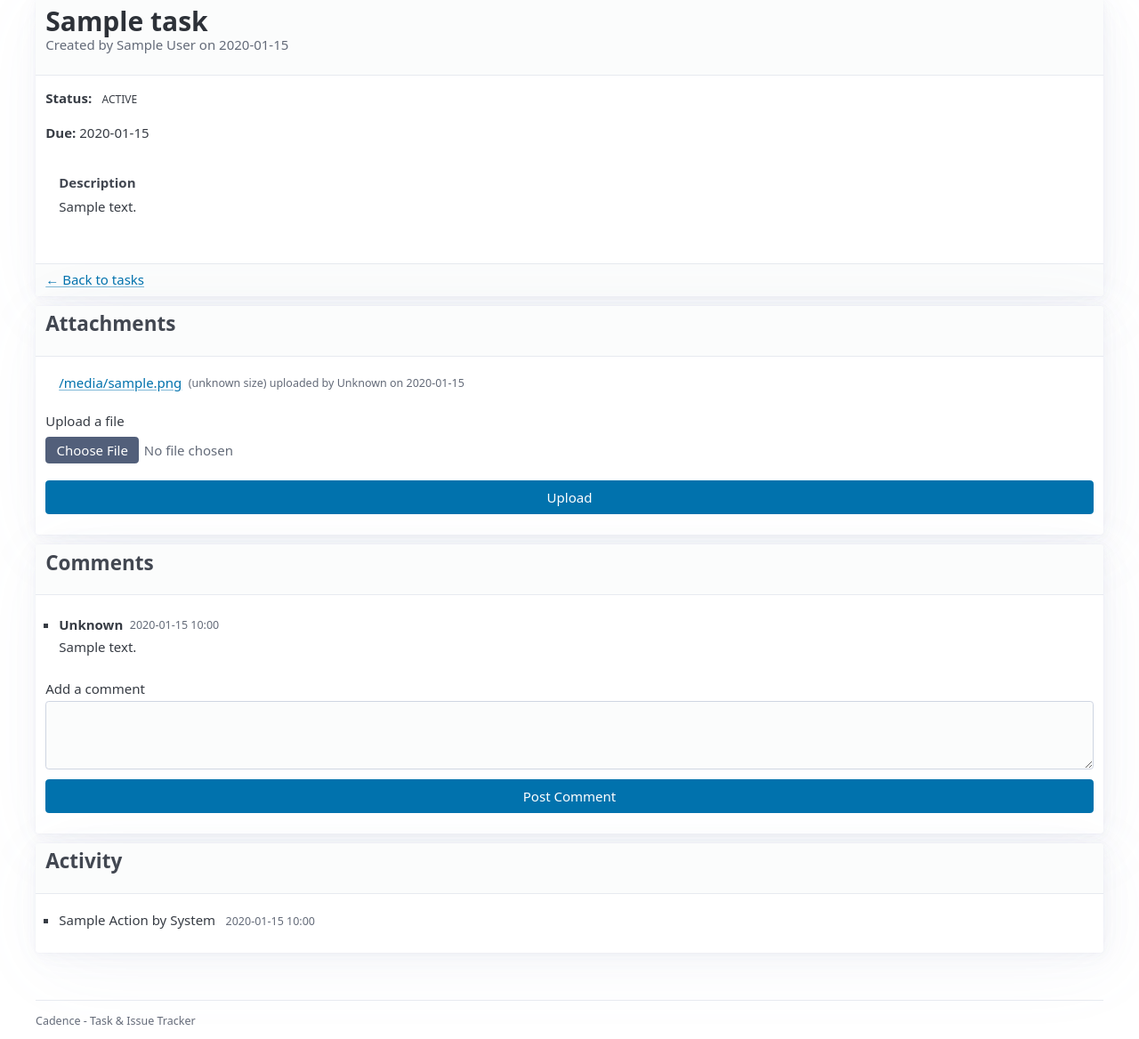
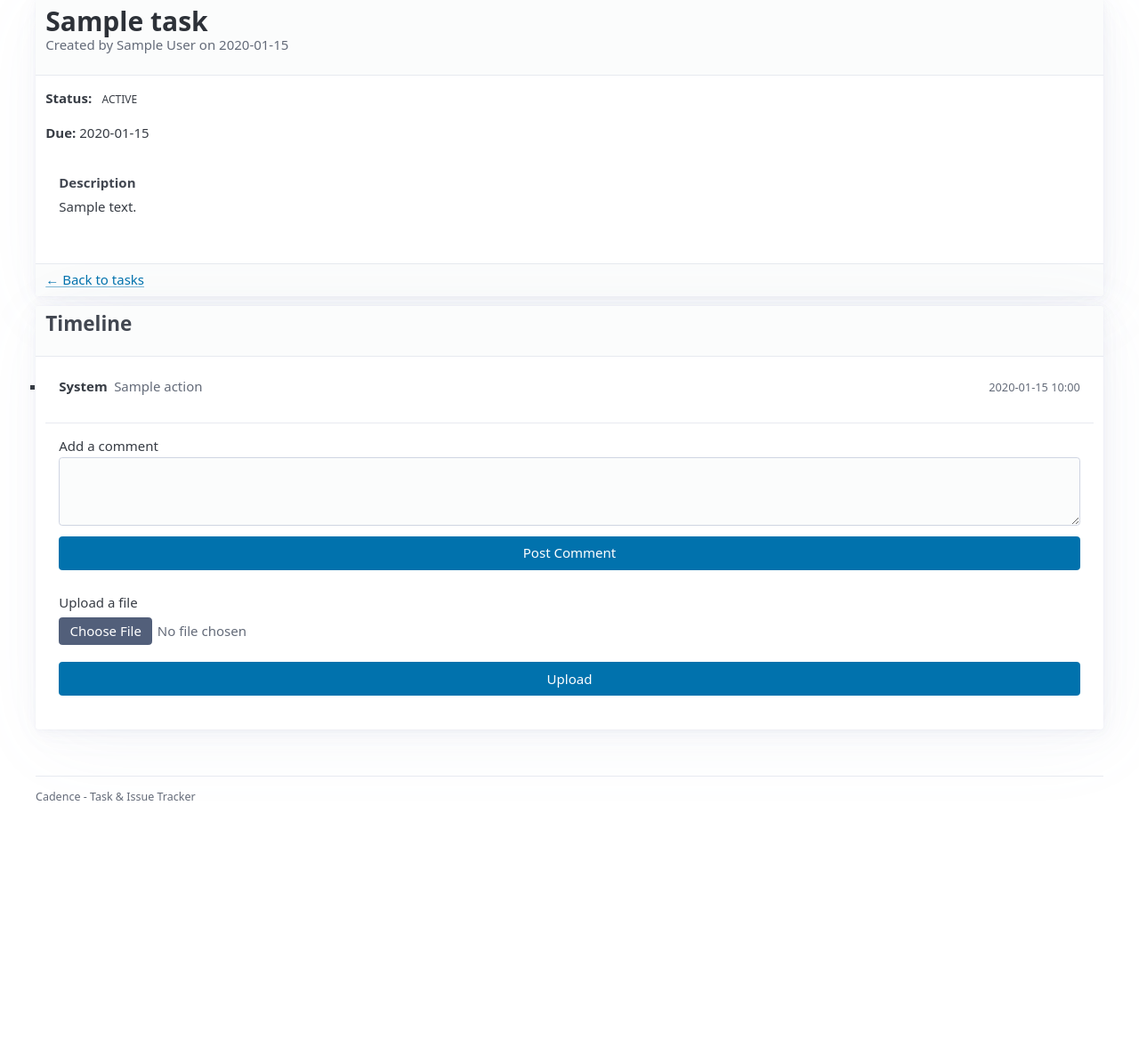
Before and after one commit to technobok/cadence, a Flask app: template src/cadence/templates/tasks/view.html in a window 1280 px wide. Shown: the part 85-1253 px from the top of the page at 89% size. After the commit the page ends 985 px from the top, so only its background shows below. Run offline with Flask 3, Linux system fonts and the light colour scheme; the template is opened without the code that fills it: most values are stand-ins (such as "Sample title", 1, 10 or a date in 2020).

Commit message:
Unify comments and attachments into timeline view
- Merge separate Comments, Attachments, and Activity sections into
  single Timeline section
- Show full comment content and attachment download links inline
- Store comment content and attachment UUID in activity details
- Add comment and upload forms to bottom of timeline
- Remove unused _comments.html and _attachments.html partials

```diff
--- a/src/cadence/static/css/app.css
+++ b/src/cadence/static/css/app.css
@@ -205,15 +205,15 @@ footer small {
     margin-top: 0.5rem;
 }
 
-/* Activity list */
+/* Timeline / Activity list */
 .activity-list {
     list-style: none;
-    padding: 0 1rem;
-    margin: 0;
+    padding: 0;
+    margin: 0 0 1rem 0;
 }
 
 .activity-item {
-    padding: 0.5rem 0;
+    padding: 0.75rem 1rem;
     border-bottom: 1px solid var(--pico-muted-border-color);
 }
 
@@ -221,18 +221,27 @@ footer small {
     border-bottom: none;
 }
 
-.activity-action {
-    font-weight: 500;
+.activity-header {
+    display: flex;
+    flex-wrap: wrap;
+    align-items: baseline;
+    gap: 0.5rem;
+    margin-bottom: 0.25rem;
+}
+
+.activity-action-text {
+    color: var(--pico-muted-color);
 }
 
 .activity-time {
     color: var(--pico-muted-color);
-    margin-left: 0.5rem;
+    font-size: 0.85rem;
+    margin-left: auto;
 }
 
 .activity-details {
     margin-top: 0.25rem;
-    font-size: 0.85rem;
+    font-size: 0.9rem;
     color: var(--pico-muted-color);
 }
 
@@ -240,67 +249,35 @@ footer small {
     display: block;
 }
 
-/* Comments */
-.comments-list {
-    list-style: none;
-    padding: 0 1rem;
-    margin: 0 0 1rem 0;
+.activity-content {
+    margin-top: 0.5rem;
+    display: flex;
+    flex-wrap: wrap;
+    align-items: flex-start;
+    gap: 0.5rem;
 }
 
-.comment-item {
-    padding: 0.75rem 0;
-    border-bottom: 1px solid var(--pico-muted-border-color);
+.activity-comment .activity-content {
+    flex-direction: column;
 }
 
-.comment-item:last-child {
-    border-bottom: none;
-}
-
-.comment-header {
-    display: flex;
-    align-items: center;
-    gap: 0.5rem;
-    margin-bottom: 0.25rem;
-}
-
-.comment-time {
-    color: var(--pico-muted-color);
-}
-
-.comment-delete {
-    padding: 0.2rem 0.4rem;
-    font-size: 0.75rem;
+.activity-delete-form {
+    display: inline;
     margin-left: auto;
 }
 
+.activity-delete {
+    padding: 0.2rem 0.4rem;
+    font-size: 0.75rem;
+}
+
+/* Comment content in timeline */
 .comment-content {
     white-space: pre-wrap;
+    flex: 1 1 100%;
 }
 
-.comment-form {
-    margin-top: 1rem;
-}
-
-/* Attachments */
-.attachments-list {
-    list-style: none;
-    padding: 0 1rem;
-    margin: 0 0 1rem 0;
-}
-
-.attachment-item {
-    padding: 0.5rem 0;
-    border-bottom: 1px solid var(--pico-muted-border-color);
-    display: flex;
-    flex-wrap: wrap;
-    align-items: center;
-    gap: 0.5rem;
-}
-
-.attachment-item:last-child {
-    border-bottom: none;
-}
-
+/* Attachment in timeline */
 .attachment-link {
     font-weight: 500;
 }
@@ -309,12 +286,16 @@ footer small {
     color: var(--pico-muted-color);
 }
 
-.attachment-delete {
-    padding: 0.2rem 0.4rem;
-    font-size: 0.75rem;
-    margin-left: auto;
+/* Timeline forms */
+.timeline-forms {
+    padding: 1rem;
+    border-top: 1px solid var(--pico-muted-border-color);
+    display: flex;
+    flex-direction: column;
+    gap: 1rem;
 }
 
+.comment-form,
 .attachment-form {
-    margin-top: 1rem;
+    margin: 0;
 }
--- a/src/cadence/templates/tasks/_activity.html
+++ b/src/cadence/templates/tasks/_activity.html
@@ -1,21 +1,67 @@
 {% if activities %}
 <ul class="activity-list">
     {% for activity in activities %}
-    <li class="activity-item">
-        <span class="activity-action">{{ activity.action|replace('_', ' ')|title }}</span>
-        by {{ users[activity.user_id].display_name or users[activity.user_id].email if activity.user_id in users else 'System' }}
-        <small class="activity-time">{{ activity.logged_at|localdatetime }}</small>
-        {% if activity.details %}
+    <li class="activity-item {% if activity.action == 'commented' %}activity-comment{% elif activity.action == 'attachment_added' %}activity-attachment{% endif %}">
+        <div class="activity-header">
+            <strong>{{ users[activity.user_id].display_name or users[activity.user_id].email if activity.user_id in users else 'System' }}</strong>
+            <span class="activity-action-text">{{ activity.action|replace('_', ' ') }}</span>
+            <small class="activity-time">{{ activity.logged_at|localdatetime }}</small>
+        </div>
+
+        {% if activity.action == 'commented' and activity.details and activity.details.content %}
+        <div class="activity-content">
+            <div class="comment-content">{{ activity.details.content }}</div>
+            {% if activity.details.comment_uuid and (activity.user_id == g.user.id or task.owner_id == g.user.id or g.user.is_admin) %}
+            <form method="POST"
+                  action="{{ url_for('tasks.delete_comment', task_uuid=task.uuid, comment_uuid=activity.details.comment_uuid) }}"
+                  hx-post="{{ url_for('tasks.delete_comment', task_uuid=task.uuid, comment_uuid=activity.details.comment_uuid) }}"
+                  hx-target="#activity-section"
+                  hx-swap="innerHTML"
+                  class="activity-delete-form">
+                <button type="submit" class="outline secondary activity-delete" onclick="return confirm('Delete this comment?')">Delete</button>
+            </form>
+            {% endif %}
+        </div>
+
+        {% elif activity.action == 'attachment_added' and activity.details %}
+        <div class="activity-content">
+            {% if activity.details.attachment_uuid %}
+            <a href="{{ url_for('tasks.download_attachment', task_uuid=task.uuid, attachment_uuid=activity.details.attachment_uuid) }}" class="attachment-link">
+                {{ activity.details.filename }}
+            </a>
+            {% if activity.details.file_size %}
+            <small class="attachment-meta">({{ format_file_size(activity.details.file_size) }})</small>
+            {% endif %}
+            {% if activity.user_id == g.user.id or task.owner_id == g.user.id or g.user.is_admin %}
+            <form method="POST"
+                  action="{{ url_for('tasks.delete_attachment', task_uuid=task.uuid, attachment_uuid=activity.details.attachment_uuid) }}"
+                  hx-post="{{ url_for('tasks.delete_attachment', task_uuid=task.uuid, attachment_uuid=activity.details.attachment_uuid) }}"
+                  hx-target="#activity-section"
+                  hx-swap="innerHTML"
+                  class="activity-delete-form">
+                <button type="submit" class="outline secondary activity-delete" onclick="return confirm('Delete this attachment?')">Delete</button>
+            </form>
+            {% endif %}
+            {% else %}
+            {{ activity.details.filename }}
+            {% endif %}
+        </div>
+
+        {% elif activity.action == 'attachment_deleted' and activity.details %}
         <div class="activity-details">
-            {% if activity.action == 'status_changed' %}
+            <small>{{ activity.details.filename }}</small>
+        </div>
+
+        {% elif activity.action == 'status_changed' and activity.details %}
+        <div class="activity-details">
             {{ activity.details.old }} &rarr; {{ activity.details.new }}
-            {% elif activity.action == 'updated' and activity.details.changes %}
+        </div>
+
+        {% elif activity.action == 'updated' and activity.details and activity.details.changes %}
+        <div class="activity-details">
             {% for change in activity.details.changes %}
             <small>{{ change.field }}: {{ change.old[:50] if change.old else '(empty)' }} &rarr; {{ change.new[:50] }}</small>
             {% endfor %}
-            {% elif activity.action == 'attachment_added' or activity.action == 'attachment_deleted' %}
-            {{ activity.details.filename }}
-            {% endif %}
         </div>
         {% endif %}
     </li>
@@ -24,3 +70,32 @@
 {% else %}
 <p>No activity yet.</p>
 {% endif %}
+
+<div class="timeline-forms">
+    <form method="POST"
+          action="{{ url_for('tasks.add_comment', task_uuid=task.uuid) }}"
+          hx-post="{{ url_for('tasks.add_comment', task_uuid=task.uuid) }}"
+          hx-target="#activity-section"
+          hx-swap="innerHTML"
+          class="comment-form">
+        <label for="content">
+            Add a comment
+            <textarea id="content" name="content" rows="3" required></textarea>
+        </label>
+        <button type="submit">Post Comment</button>
+    </form>
+
+    <form method="POST"
+          action="{{ url_for('tasks.upload_attachment', task_uuid=task.uuid) }}"
+          hx-post="{{ url_for('tasks.upload_attachment', task_uuid=task.uuid) }}"
+          hx-target="#activity-section"
+          hx-swap="innerHTML"
+          hx-encoding="multipart/form-data"
+          class="attachment-form">
+        <label for="file">
+            Upload a file
+            <input type="file" id="file" name="file" required>
+        </label>
+        <button type="submit">Upload</button>
+    </form>
+</div>
--- a/src/cadence/templates/tasks/_attachments.html
+++ /dev/null
@@ -1,44 +0,0 @@
-{% if attachments %}
-<ul class="attachments-list">
-    {% for attachment in attachments %}
-    {% set blob = blobs.get(attachment.file_blob_id) %}
-    <li class="attachment-item">
-        <a href="{{ url_for('tasks.download_attachment', task_uuid=task.uuid, attachment_uuid=attachment.uuid) }}" class="attachment-link">
-            {{ attachment.original_filename }}
-        </a>
-        <small class="attachment-meta">
-            ({{ format_file_size(blob.file_size) if blob else 'unknown size' }})
-            uploaded by {{ users[attachment.uploaded_by].display_name or users[attachment.uploaded_by].email if attachment.uploaded_by in users else 'Unknown' }}
-            on {{ attachment.uploaded_at|localdate }}
-        </small>
-        {% if attachment.uploaded_by == g.user.id or task.owner_id == g.user.id or g.user.is_admin %}
-        <form method="POST"
-              action="{{ url_for('tasks.delete_attachment', task_uuid=task.uuid, attachment_uuid=attachment.uuid) }}"
-              hx-post="{{ url_for('tasks.delete_attachment', task_uuid=task.uuid, attachment_uuid=attachment.uuid) }}"
-              hx-target="#attachments-section"
-              hx-swap="innerHTML"
-              hx-confirm="Delete this attachment?"
-              style="display: inline;">
-            <button type="submit" class="outline secondary attachment-delete">Delete</button>
-        </form>
-        {% endif %}
-    </li>
-    {% endfor %}
-</ul>
-{% else %}
-<p>No attachments yet.</p>
-{% endif %}
-
-<form method="POST"
-      action="{{ url_for('tasks.upload_attachment', task_uuid=task.uuid) }}"
-      hx-post="{{ url_for('tasks.upload_attachment', task_uuid=task.uuid) }}"
-      hx-target="#attachments-section"
-      hx-swap="innerHTML"
-      hx-encoding="multipart/form-data"
-      class="attachment-form">
-    <label for="file">
-        Upload a file
-        <input type="file" id="file" name="file" required>
-    </label>
-    <button type="submit">Upload</button>
-</form>
--- a/src/cadence/templates/tasks/_comments.html
+++ /dev/null
@@ -1,38 +0,0 @@
-{% if comments %}
-<ul class="comments-list">
-    {% for comment in comments %}
-    <li class="comment-item">
-        <div class="comment-header">
-            <strong>{{ users[comment.user_id].display_name or users[comment.user_id].email if comment.user_id in users else 'Unknown' }}</strong>
-            <small class="comment-time">{{ comment.created_at|localdatetime }}</small>
-            {% if comment.user_id == g.user.id or task.owner_id == g.user.id or g.user.is_admin %}
-            <form method="POST"
-                  action="{{ url_for('tasks.delete_comment', task_uuid=task.uuid, comment_uuid=comment.uuid) }}"
-                  hx-post="{{ url_for('tasks.delete_comment', task_uuid=task.uuid, comment_uuid=comment.uuid) }}"
-                  hx-target="#comments-section"
-                  hx-swap="innerHTML"
-                  style="display: inline;">
-                <button type="submit" class="outline secondary comment-delete" onclick="return confirm('Delete this comment?')">Delete</button>
-            </form>
-            {% endif %}
-        </div>
-        <div class="comment-content">{{ comment.content }}</div>
-    </li>
-    {% endfor %}
-</ul>
-{% else %}
-<p>No comments yet.</p>
-{% endif %}
-
-<form method="POST"
-      action="{{ url_for('tasks.add_comment', task_uuid=task.uuid) }}"
-      hx-post="{{ url_for('tasks.add_comment', task_uuid=task.uuid) }}"
-      hx-target="#comments-section"
-      hx-swap="innerHTML"
-      class="comment-form">
-    <label for="content">
-        Add a comment
-        <textarea id="content" name="content" rows="3" required></textarea>
-    </label>
-    <button type="submit">Post Comment</button>
-</form>
--- a/src/cadence/templates/tasks/view.html
+++ b/src/cadence/templates/tasks/view.html
@@ -45,25 +45,7 @@
 
 <article>
     <header>
-        <h3>Attachments</h3>
-    </header>
-    <div id="attachments-section">
-        {% include "tasks/_attachments.html" %}
-    </div>
-</article>
-
-<article>
-    <header>
-        <h3>Comments</h3>
-    </header>
-    <div id="comments-section">
-        {% include "tasks/_comments.html" %}
-    </div>
-</article>
-
-<article>
-    <header>
-        <h3>Activity</h3>
+        <h3>Timeline</h3>
     </header>
     <div id="activity-section">
         {% include "tasks/_activity.html" %}
```
Also changed, not shown: src/cadence/blueprints/tasks.py (+30 -77 lines).
